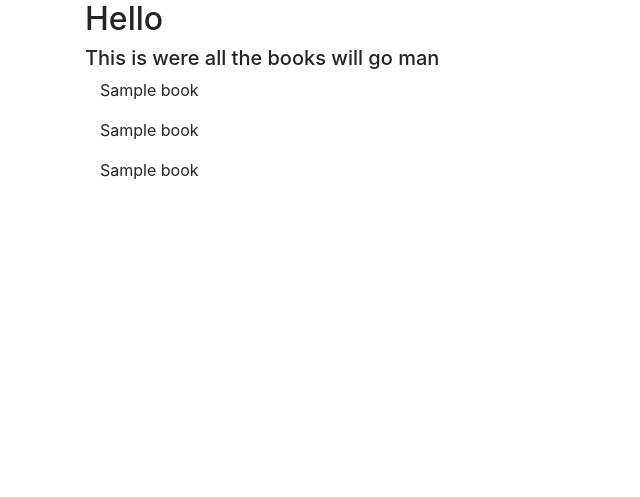
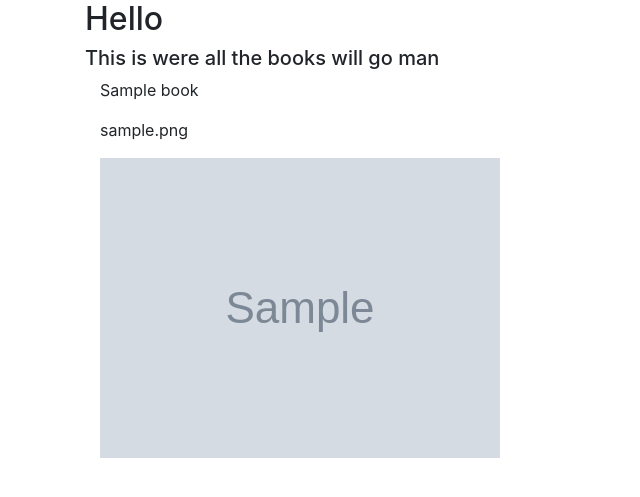
Before and after one commit to ShehryarKh/codebooks, a Django app: page / in a window 1280 px wide. Shown: the top 497 px of the page, without its empty margins (0-640 px from the left). Run offline with Django 3.2, Linux system fonts and the light colour scheme; tables that the repository leaves empty hold one stand-in row (values such as "Sample post"); grey boxes marked "Sample" are stand-in pictures; some libraries are stand-ins or nearby versions.

Commit message:
image paths for uploading

```diff
--- a/books/models.py
+++ b/books/models.py
@@ -21,8 +21,7 @@ class Book(models.Model):
     title = models.CharField(max_length= 120)
     date_published = models.DateField()
     buy_link = models.URLField(max_length=120, blank=True)
-    images = models.ImageField(upload_to="photobook", blank=True,
-                                null= True)
+    images = models.ImageField(upload_to="photobook", blank=True)
 
     def __str__(self):
         return self.title
--- a/books/templates/index.html
+++ b/books/templates/index.html
@@ -1,5 +1,6 @@
 {% extends "base.html" %}
 {% block content %}
+{% load staticfiles %}
 
 <h2>Hello</h2>
 <h5>This is were all the books will go man</h5>
@@ -8,8 +9,9 @@
 
     {% for book in books %}
         <p>{{book.title}}</p>
-        <p>{{book.title}}</p>
-        <p>{{book.title}}</p>
+        <p>{{book.images}}</p>
+    <p>
+<img src="{{ book.images.url }}" alt="img" class="img-responsive img-rounded"></p>
     {% endfor %}
 
 
--- a/topbook/urls.py
+++ b/topbook/urls.py
@@ -1,6 +1,8 @@
 from django.conf.urls import include, url
 from django.contrib import admin
 from django.contrib.auth import views as auth_views
+from django.conf import settings
+from django.conf.urls.static import static
 from books import views
 
 urlpatterns = [
@@ -13,4 +15,4 @@ urlpatterns = [
     url(r'^login/$', auth_views.logout, name= 'logout'),
     url(r'^$', views.index, name='home')
 
-]
+]+static(settings.MEDIA_URL, document_root=settings.MEDIA_ROOT)
```
Also changed, not shown: topbook/settings.py (+7 -0 lines), photobook/newyorker.jpg (added).
